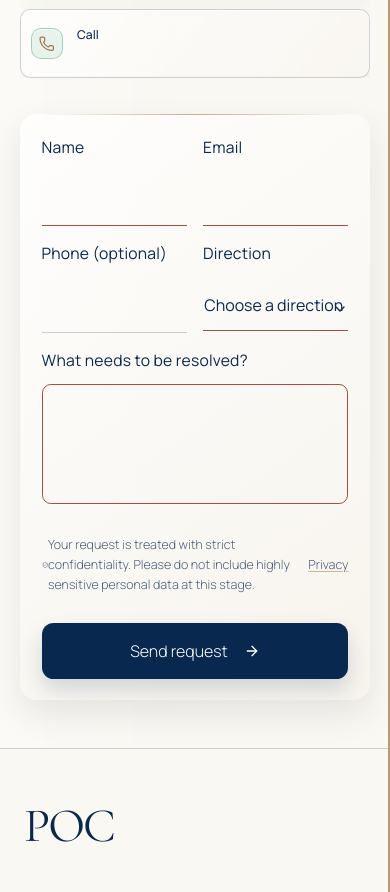
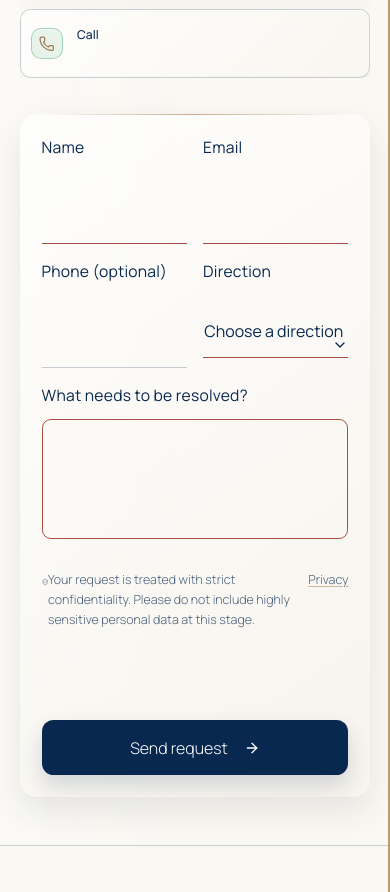
Before and after one commit to dmkstudio/poc-riviera-editorial-site, a Next.js app: page / in a window 390 px wide. Shown: the part 5161-6053 px from the top of the page. Built offline with nearby package versions, Linux system fonts and the light colour scheme.

Commit message:
Reserve mobile form slots across locales

```diff
--- a/app/globals.css
+++ b/app/globals.css
@@ -1112,9 +1112,9 @@ header{
   .assurances span{min-height:2.4rem}
   .services-head>p:last-child{min-height:5.4rem}
   .point p{min-height:3rem}
-  .form>label:not(.honeypot):not(.task){min-height:5.65rem}
+  .form>label:not(.honeypot):not(.task){height:6.75rem;min-height:6.75rem}
   .form .task{min-height:9.2rem}
-  .form .privacy{min-height:3.6rem}
+  .form .privacy{height:7.75rem;min-height:7.75rem;align-items:flex-start}
   .form .submit{height:3.45rem;min-height:3.45rem}
   .service-dialog-header{min-height:4.55rem}
   .service-dialog-body h2{min-height:6.15rem}
@@ -1126,4 +1126,5 @@ header{
   .hero-copy{min-height:24rem}
   .hero-actions{grid-template-columns:minmax(0,1fr) 8.25rem;gap:.6rem}
   .hero-actions button,.hero-actions a{letter-spacing:.055em}
+  .form .privacy{height:9rem;min-height:9rem}
 }
```
